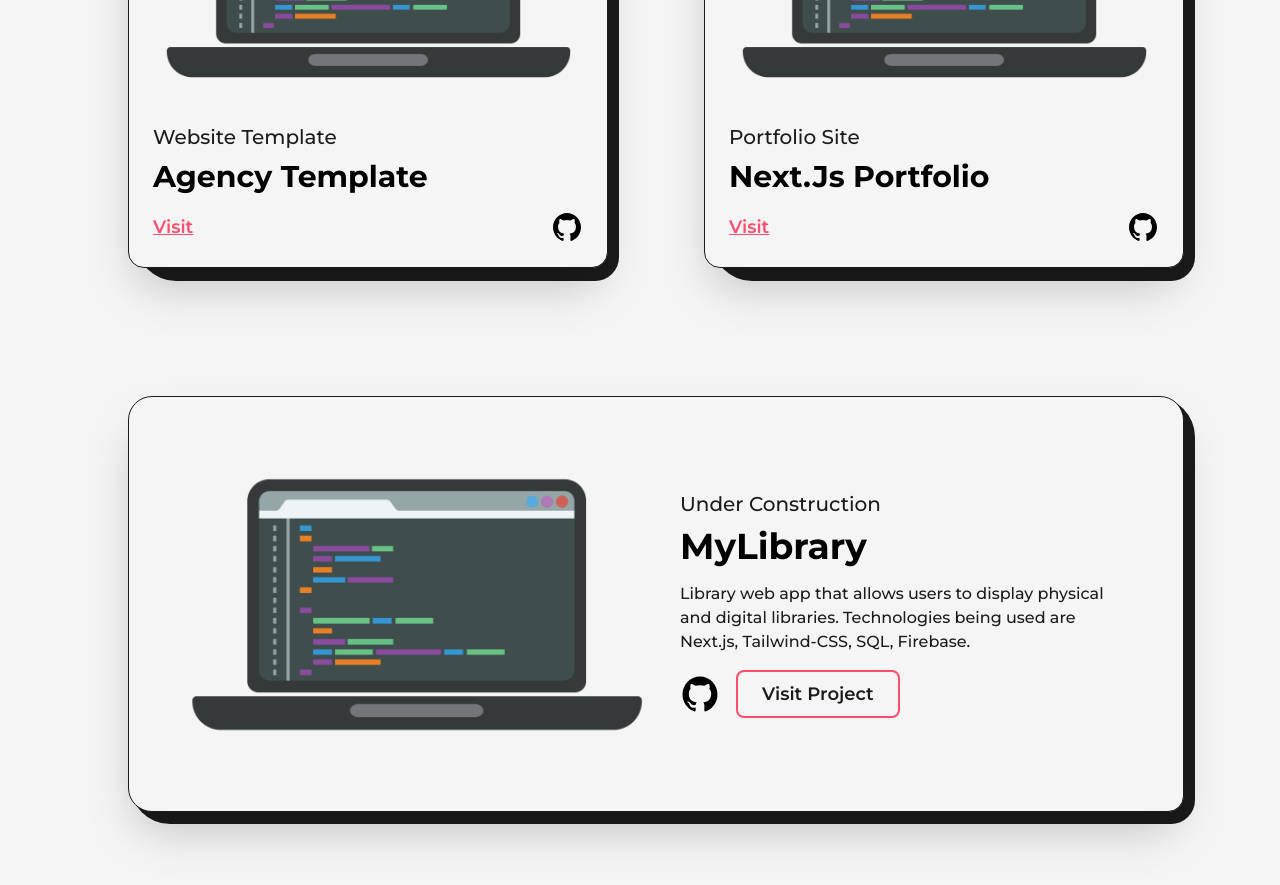
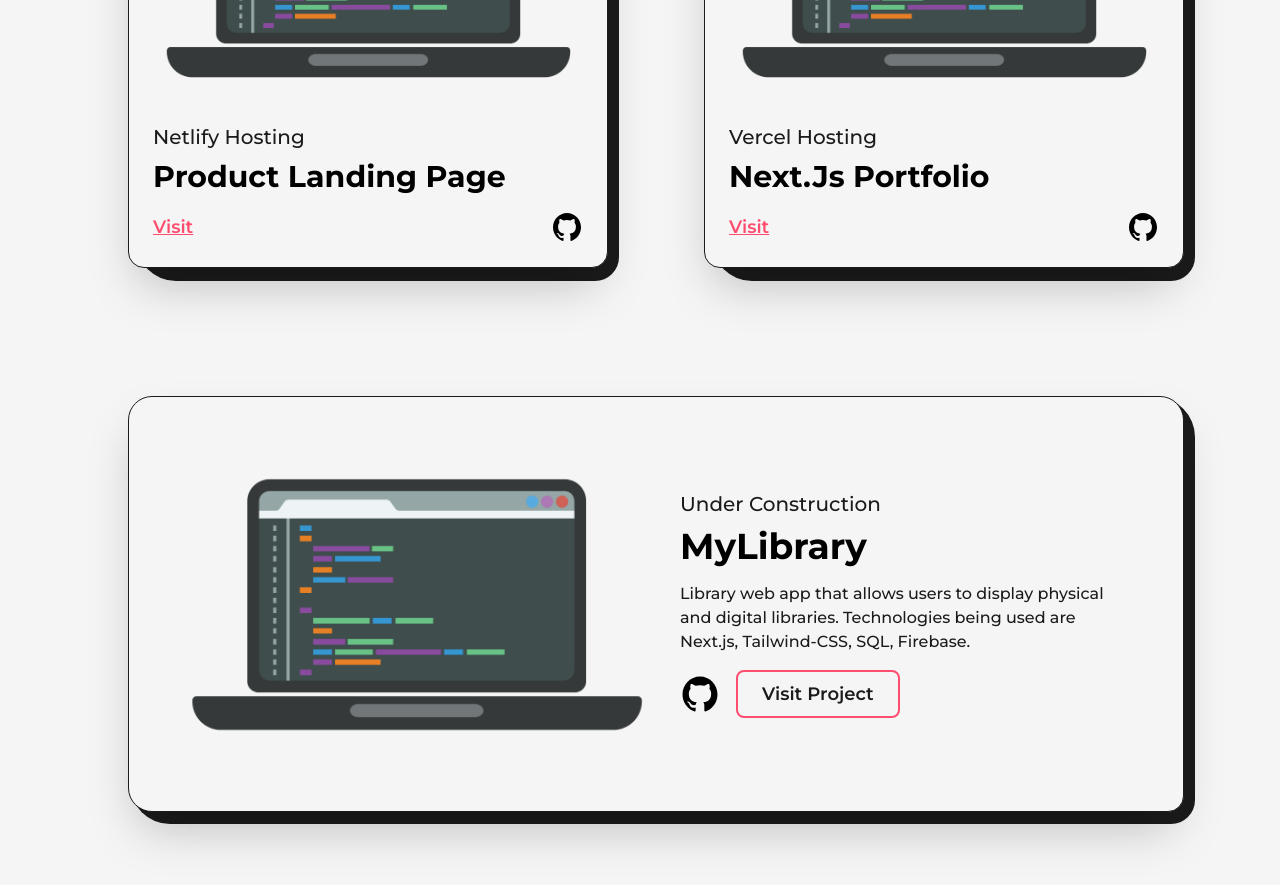
Before and after one commit to dimitry-roshchin/DimitryPortfolio, a Next.js app: page /projects in a window 1280 px wide. Shown: the part 1080-1965 px from the top of the page. Built offline with nearby package versions, Linux system fonts and the light colour scheme.

Commit message:
edit copy on projects pages

```diff
--- a/src/pages/projects.js
+++ b/src/pages/projects.js
@@ -135,11 +135,11 @@
 
     <div className='col-span-6 sm:col-span-12 md:col-span-12'>
       <Project
-      title="Agency Template"
+      title="Product Landing Page"
       img={project4}
-      link="/"
-      github="/"
-      type="Website Template"
+      link="https://iphonelandingpage.netlify.app/"
+      github="https://github.com/dimitry-roshchin/landing-iphone"
+      type="Netlify Hosting"
 
       /></div>
     <div className='col-span-6 sm:col-span-12 md:col-span-12'>
@@ -148,7 +148,7 @@
       img={project4}
       link="/"
       github="https://github.com/dimitry-roshchin/DimitryPortfolio"
-      type="Portfolio Site"
+      type="Vercel Hosting"
 
       />
     </div>
```
